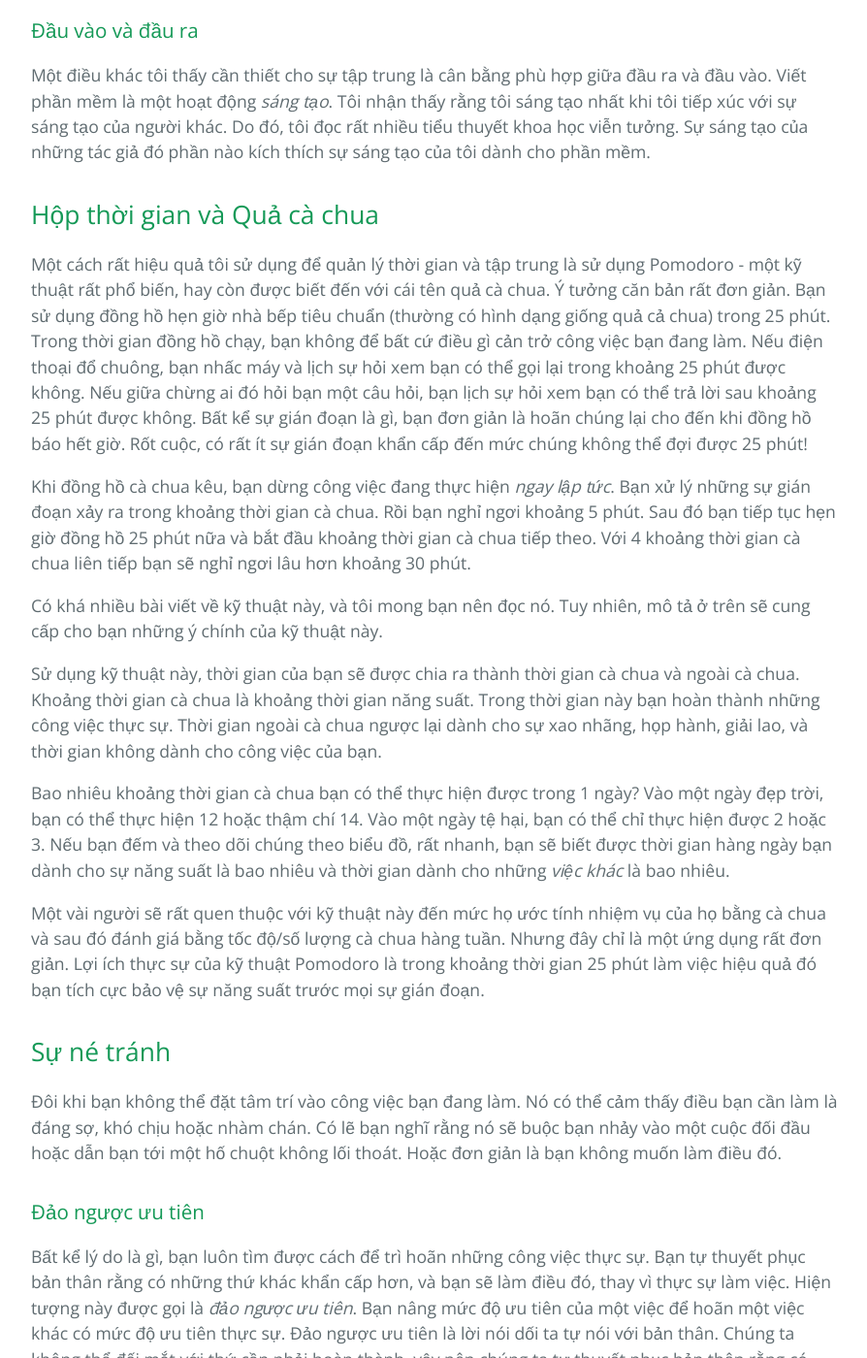
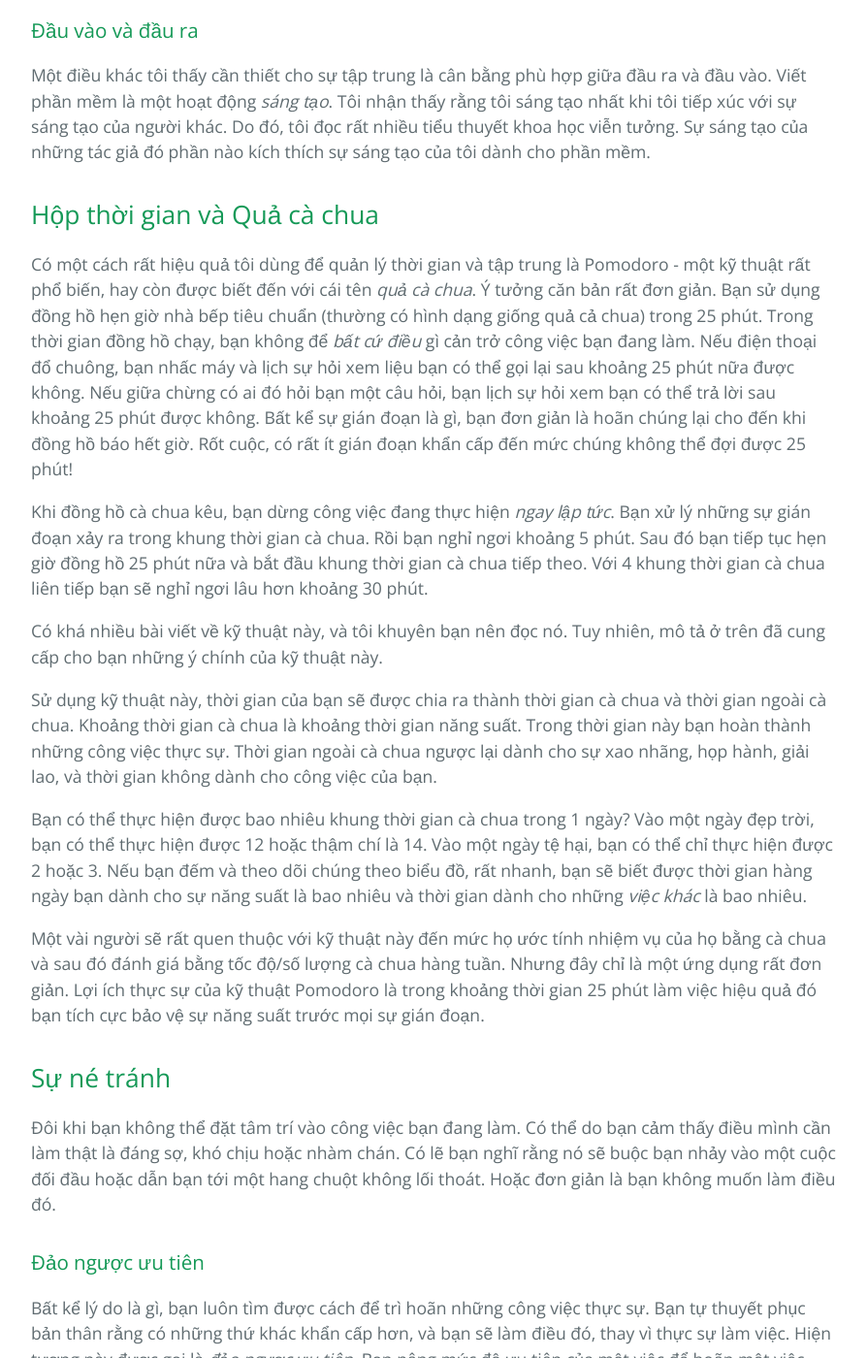
Before and after one commit to HaiBV/haibv.github.io, a Jekyll site: the page built from clean-coder/chapter-9-time-management.md, in a window 1280 px wide and 1400 px high, scrolled down 7196 px. Shown: the whole window at 97% size, without its empty margins (192-1086 px from the left). Built offline with Jekyll 4.4.1, drawn with Linux system fonts in a browser that asks for light colours; our own code applies the rules of GitHub Pages for plain Markdown files; some of the changed text lies outside the part shown.

Commit message:
Book - The Clean Coder - Correction - C9

```diff
--- a/clean-coder/chapter-9-time-management.md
+++ b/clean-coder/chapter-9-time-management.md
@@ -149,21 +149,21 @@
 
 ## Hộp thời gian và Quả cà chua
 
-Một cách rất hiệu quả tôi sử dụng để quản lý thời gian và tập trung là sử dụng Pomodoro - một kỹ thuật rất phổ biến, hay còn được biết đến với cái tên quả cà chua. Ý tưởng căn bản rất đơn giản. Bạn sử dụng đồng hồ hẹn giờ nhà bếp tiêu chuẩn (thường có hình dạng giống quả cả chua) trong 25 phút. Trong thời gian đồng hồ chạy, bạn không để bất cứ điều gì cản trở công việc bạn đang làm. Nếu điện thoại đổ chuông, bạn nhấc máy và lịch sự hỏi xem bạn có thể gọi lại trong khoảng 25 phút được không. Nếu giữa chừng ai đó hỏi bạn một câu hỏi, bạn lịch sự hỏi xem bạn có thể trả lời sau khoảng 25 phút được không. Bất kể sự gián đoạn là gì, bạn đơn giản là hoãn chúng lại cho đến khi đồng hồ báo hết giờ. Rốt cuộc, có rất ít sự gián đoạn khẩn cấp đến mức chúng không thể đợi được 25 phút!
+Có một cách rất hiệu quả tôi dùng để quản lý thời gian và tập trung là Pomodoro - một kỹ thuật rất phổ biến, hay còn được biết đến với cái tên _quả cà chua_. Ý tưởng căn bản rất đơn giản. Bạn sử dụng đồng hồ hẹn giờ nhà bếp tiêu chuẩn (thường có hình dạng giống quả cả chua) trong 25 phút. Trong thời gian đồng hồ chạy, bạn không để _bất cứ điều_ gì cản trở công việc bạn đang làm. Nếu điện thoại đổ chuông, bạn nhấc máy và lịch sự hỏi xem liệu bạn có thể gọi lại sau khoảng 25 phút nữa được không. Nếu giữa chừng có ai đó hỏi bạn một câu hỏi, bạn lịch sự hỏi xem bạn có thể trả lời sau khoảng 25 phút được không. Bất kể sự gián đoạn là gì, bạn đơn giản là hoãn chúng lại cho đến khi đồng hồ báo hết giờ. Rốt cuộc, có rất ít gián đoạn khẩn cấp đến mức chúng không thể đợi được 25 phút!
 
-Khi đồng hồ cà chua kêu, bạn dừng công việc đang thực hiện _ngay lập tức_. Bạn xử lý những sự gián đoạn xảy ra trong khoảng thời gian cà chua. Rồi bạn nghỉ ngơi khoảng 5 phút. Sau đó bạn tiếp tục hẹn giờ đồng hồ 25 phút nữa và bắt đầu khoảng thời gian cà chua tiếp theo. Với 4 khoảng thời gian cà chua liên tiếp bạn sẽ nghỉ ngơi lâu hơn khoảng 30 phút.
+Khi đồng hồ cà chua kêu, bạn dừng công việc đang thực hiện _ngay lập tức_. Bạn xử lý những sự gián đoạn xảy ra trong khung thời gian cà chua. Rồi bạn nghỉ ngơi khoảng 5 phút. Sau đó bạn tiếp tục hẹn giờ đồng hồ 25 phút nữa và bắt đầu khung thời gian cà chua tiếp theo. Với 4 khung thời gian cà chua liên tiếp bạn sẽ nghỉ ngơi lâu hơn khoảng 30 phút.
 
-Có khá nhiều bài viết về kỹ thuật này, và tôi mong bạn nên đọc nó. Tuy nhiên, mô tả ở trên sẽ cung cấp cho bạn những ý chính của kỹ thuật này.
+Có khá nhiều bài viết về kỹ thuật này, và tôi khuyên bạn nên đọc nó. Tuy nhiên, mô tả ở trên đã cung cấp cho bạn những ý chính của kỹ thuật này.
 
-Sử dụng kỹ thuật này, thời gian của bạn sẽ được chia ra thành thời gian cà chua và ngoài cà chua. Khoảng thời gian cà chua là khoảng thời gian năng suất. Trong thời gian này bạn hoàn thành những công việc thực sự. Thời gian ngoài cà chua ngược lại dành cho sự xao nhãng, họp hành, giải lao, và thời gian không dành cho công việc của bạn.
+Sử dụng kỹ thuật này, thời gian của bạn sẽ được chia ra thành thời gian cà chua và thời gian ngoài cà chua. Khoảng thời gian cà chua là khoảng thời gian năng suất. Trong thời gian này bạn hoàn thành những công việc thực sự. Thời gian ngoài cà chua ngược lại dành cho sự xao nhãng, họp hành, giải lao, và thời gian không dành cho công việc của bạn.
 
-Bao nhiêu khoảng thời gian cà chua bạn có thể thực hiện được trong 1 ngày? Vào một ngày đẹp trời, bạn có thể thực hiện 12 hoặc thậm chí 14. Vào một ngày tệ hại, bạn có thể chỉ thực hiện được 2 hoặc 3. Nếu bạn đếm và theo dõi chúng theo biểu đồ, rất nhanh, bạn sẽ biết được thời gian hàng ngày bạn dành cho sự năng suất là bao nhiêu và thời gian dành cho những _việc khác_ là bao nhiêu.
+Bạn có thể thực hiện được bao nhiêu khung thời gian cà chua trong 1 ngày? Vào một ngày đẹp trời, bạn có thể thực hiện được 12 hoặc thậm chí là 14. Vào một ngày tệ hại, bạn có thể chỉ thực hiện được 2 hoặc 3. Nếu bạn đếm và theo dõi chúng theo biểu đồ, rất nhanh, bạn sẽ biết được thời gian hàng ngày bạn dành cho sự năng suất là bao nhiêu và thời gian dành cho những _việc khác_ là bao nhiêu.
 
 Một vài người sẽ rất quen thuộc với kỹ thuật này đến mức họ ước tính nhiệm vụ của họ bằng cà chua và sau đó đánh giá bằng tốc độ/số lượng cà chua hàng tuần. Nhưng đây chỉ là một ứng dụng rất đơn giản. Lợi ích thực sự của kỹ thuật Pomodoro là trong khoảng thời gian 25 phút làm việc hiệu quả đó bạn tích cực bảo vệ sự năng suất trước mọi sự gián đoạn.
 
 ## Sự né tránh
 
-Đôi khi bạn không thể đặt tâm trí vào công việc bạn đang làm. Nó có thể cảm thấy điều bạn cần làm là đáng sợ, khó chịu hoặc nhàm chán. Có lẽ bạn nghĩ rằng nó sẽ buộc bạn nhảy vào một cuộc đối đầu hoặc dẫn bạn tới một hố chuột không lối thoát. Hoặc đơn giản là bạn không muốn làm điều đó.
+Đôi khi bạn không thể đặt tâm trí vào công việc bạn đang làm. Có thể do bạn cảm thấy điều mình cần làm thật là đáng sợ, khó chịu hoặc nhàm chán. Có lẽ bạn nghĩ rằng nó sẽ buộc bạn nhảy vào một cuộc đối đầu hoặc dẫn bạn tới một hang chuột không lối thoát. Hoặc đơn giản là bạn không muốn làm điều đó.
 
 ### Đảo ngược ưu tiên
 
```
Also changed, not shown: other parts of clean-coder/chapter-9-time-management.md (+2 -2 lines).
